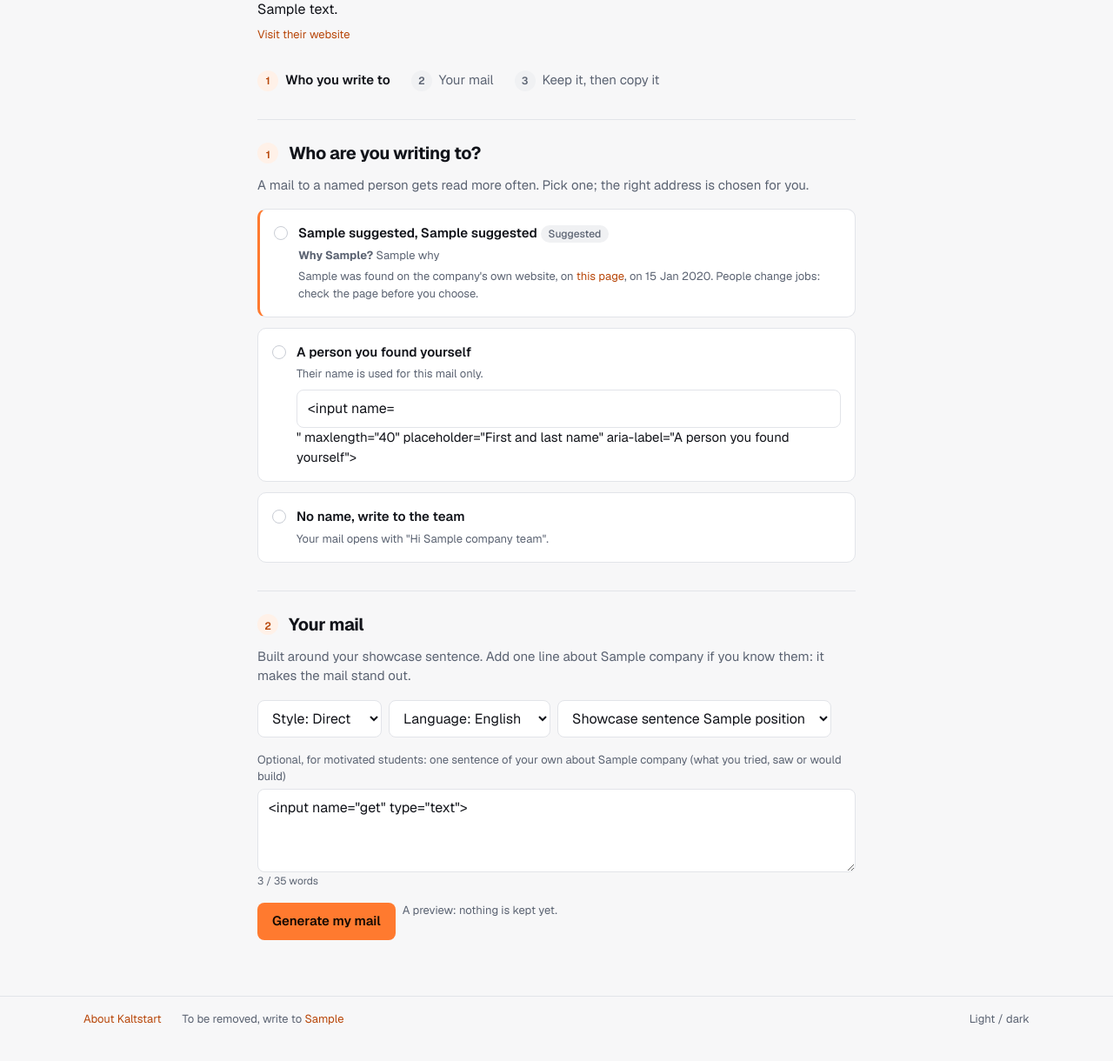
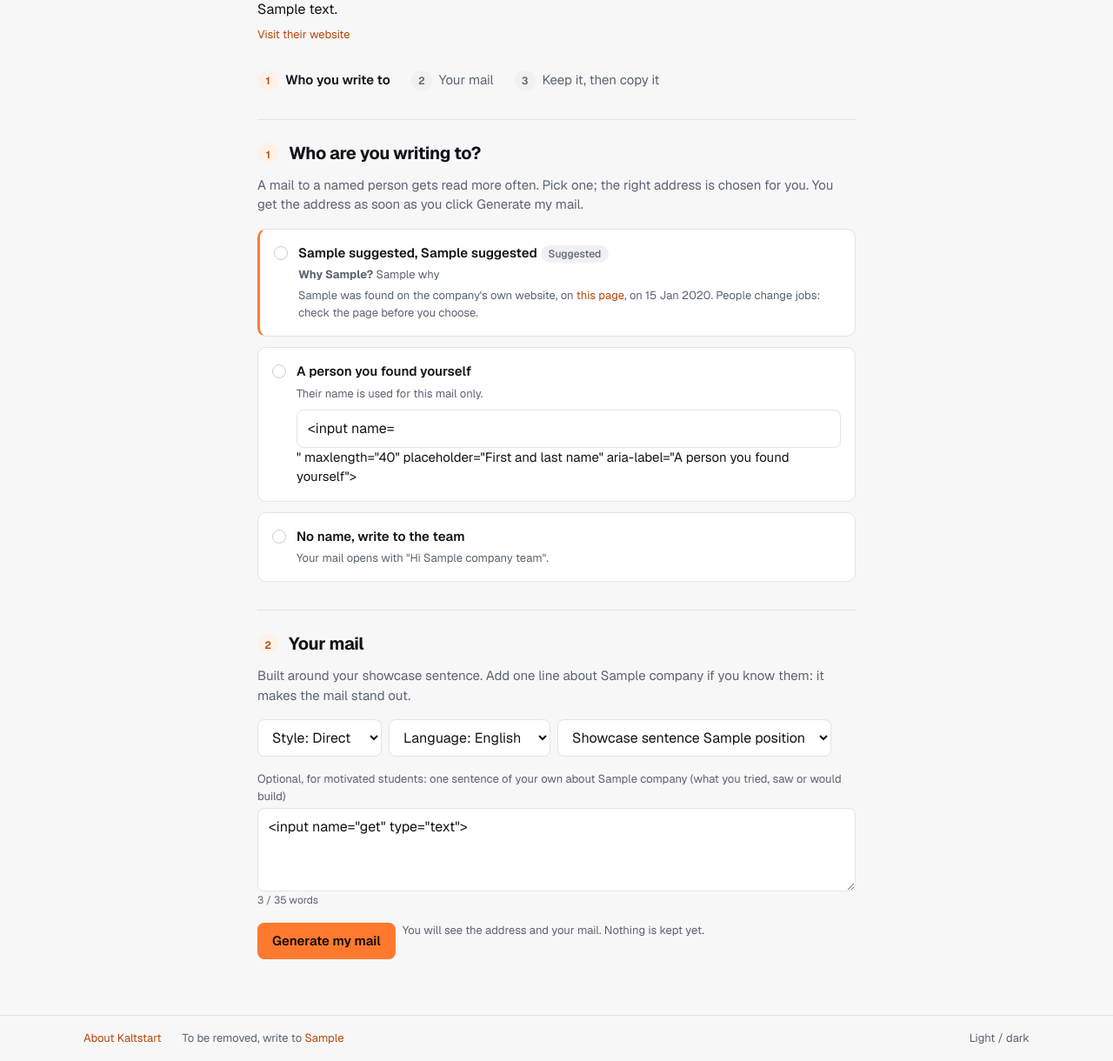
Before and after one commit to camilmechta/kaltstart, a Python web app: template src/kaltstart/api/templates/company.html in a window 1280 px wide. Shown: the part 263-1483 px from the top of the page at 87% size. Before the commit the page ends 1442 px from the top, so only its background shows below. Run offline with Jinja, Linux system fonts and the light colour scheme; the template is opened without the code that fills it: most values are stand-ins (such as "Sample title", 1, 10 or a date in 2020); form fields are guessed from the names that the template uses.

Commit message:
feat: lead to the companies after saving and say when the address shows

```diff
--- a/src/kaltstart/api/static/app.css
+++ b/src/kaltstart/api/static/app.css
@@ -381,3 +381,4 @@ details summary { cursor: pointer; color: var(--link); font-size: var(--text-md)
 details[open] summary { margin-bottom: var(--space-3); }
 details > * + * { margin-top: var(--space-3); }
 [hidden] { display: none !important; }
+.mail-address { font-weight: 600; color: var(--text); }
--- a/src/kaltstart/api/templates/companies.html
+++ b/src/kaltstart/api/templates/companies.html
@@ -1,6 +1,7 @@
 {% extends "base.html" %}
 {% block title %}Companies · Kaltstart{% endblock %}
 {% block content %}
+{% if saved %}<p class="notice notice-success" role="status" style="margin-bottom:24px">Profile saved. Now pick a company to write to.{% if filters.countries or filters.sectors %} Your preferences are already set as filters.{% endif %}</p>{% endif %}
 {% if get_started %}
 <section class="get-started" aria-labelledby="get-started-title">
   <h2 id="get-started-title" class="title-lg">Get started</h2>
--- a/src/kaltstart/api/templates/company.html
+++ b/src/kaltstart/api/templates/company.html
@@ -27,7 +27,7 @@
   <input type="hidden" name="csrf" value="{{ csrf }}">
   <section class="step">
     <h2 class="step-title"><span class="step-number">1</span> Who are you writing to?</h2>
-    <p class="step-help">A mail to a named person gets read more often. Pick one; the right address is chosen for you.</p>
+    <p class="step-help">A mail to a named person gets read more often. Pick one; the right address is chosen for you. You get the address as soon as you click Generate my mail.</p>
     {% if profile_missing %}
     <p class="notice notice-warning" style="margin-bottom:12px">Complete your profile so we can suggest the right person for your target role: <a href="/profile">open your profile</a>.</p>
     {% endif %}
@@ -82,7 +82,7 @@
       <textarea id="company_line" name="company_line" data-max-words="35">{{ form.get('company_line', '') }}</textarea>
       <span class="counter" data-counter-for="company_line"></span></label>
     <div class="actions"><button class="btn {{ 'btn-secondary' if preview else 'btn-primary' }}" type="submit">{{ 'Generate again' if preview else 'Generate my mail' }}</button>
-      <span class="small muted">A preview: nothing is kept yet.</span></div>
+      <span class="small muted">You will see the address and your mail. Nothing is kept yet.</span></div>
   </section>
 </form>
 
@@ -91,7 +91,7 @@
   <h2 class="step-title"><span class="step-number">3</span> Keep it, then copy it</h2>
   <p class="step-help">Read it. Change the style or your sentence and generate again as often as you like. When it is right, keep it.</p>
   <div class="mail-preview">
-    <div class="mail-label">To</div><div>{{ recipient.address }}</div>
+    <div class="mail-label">To · Their address</div><div class="mail-address">{{ recipient.address }}</div>
     <div class="mail-label" style="margin-top:8px">Subject</div><div>{{ preview.subject }}</div>
     <div class="mail-label" style="margin-top:8px">Text</div><div class="mail-body">{{ preview.body }}</div>
   </div>
```
Also changed, not shown: src/kaltstart/api/pages.py (+4 -3 lines), tests/api/test_company_page.py (+9 -0 lines), tests/api/test_profile.py (+11 -2 lines), CHANGELOG.md.
